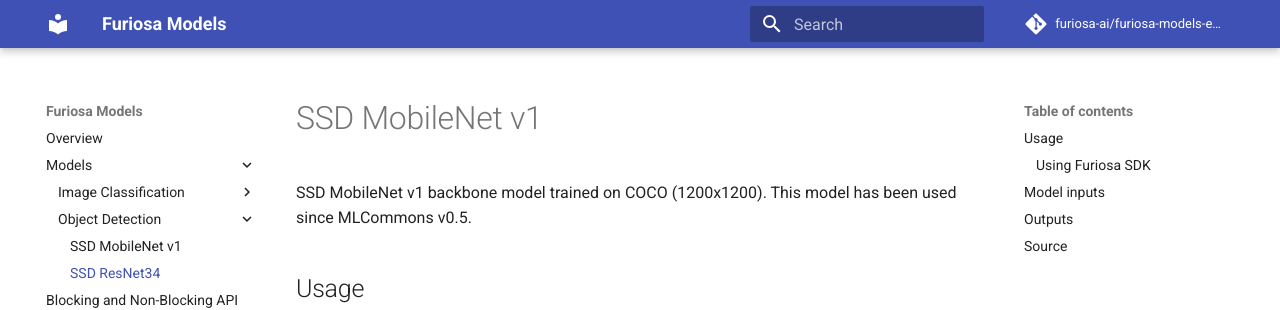
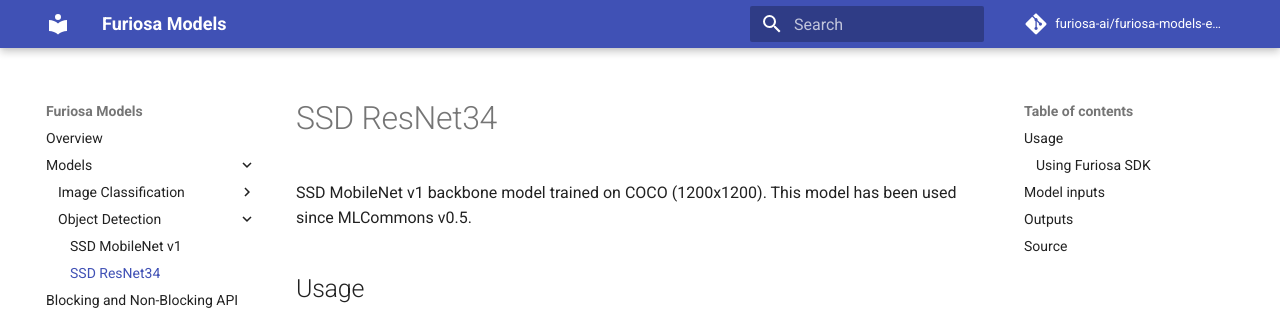
Before and after one commit to furiosa-ai/furiosa-models, an MkDocs documentation site: the page built from docs/models/ssd_resnet34.md, in a window 1280 px wide and 900 px high. Shown: the top 310 px of the window. Built offline with MkDocs 1.6.1 and Material for MkDocs 9.7.7, drawn with Linux system fonts in a browser that asks for light colours; comment, search, counter and statistics services are not loaded.

Commit message:
Correct the model name and use the title from markdown

```diff
--- a/docs/models/ssd_resnet34.md
+++ b/docs/models/ssd_resnet34.md
@@ -1,4 +1,4 @@
-# SSD MobileNet v1
+# SSD ResNet34
 
 SSD MobileNet v1 backbone model trained on COCO (1200x1200).
 This model has been used since MLCommons v0.5.
--- a/mkdocs.yml
+++ b/mkdocs.yml
@@ -12,10 +12,10 @@
 - Overview: index.md
 - Models:
     - Image Classification:
-        - ResNet50 v1.5: 'models/resnet50_v1.5.md'
+        - models/resnet50_v1.5.md
     - Object Detection:
-        - SSD MobileNet v1: 'models/ssd_mobilenet.md'
-        - SSD ResNet34: 'models/ssd_resnet34.md'
+        - models/ssd_mobilenet.md
+        - models/ssd_resnet34.md
 - blocking_and_nonblocking_api.md
 - changelog.md
 - Apache License 2.0: 'https://github.com/furiosa-ai/furiosa-models-experimental/blob/main/LICENSE'
```
